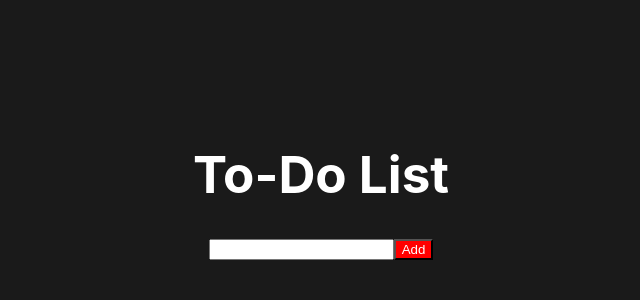
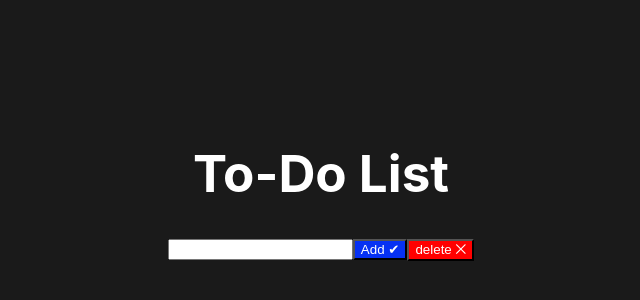
Before and after one commit to martinacev/todo-react, a React (Vite) app: page / in a window 1280 px wide. Shown: the part 206-506 px from the top of the page, without its empty margins (319-959 px from the left). Built offline with nearby package versions, Linux system fonts and the light colour scheme.

Commit message:
Delete items todo (#2)
* delete-todo-items-all

```diff
--- a/src/App.css
+++ b/src/App.css
@@ -4,3 +4,7 @@
 	padding: 2rem;
 	text-align: center;
 }
+
+.deleteTodoItems {
+	background-color: red;
+}
--- a/src/Todo.jsx
+++ b/src/Todo.jsx
@@ -9,6 +9,10 @@ const TodoList = () => {
 			setTodos([...todos, { text: newTodo.trim() }]);
 			setNewTodo("");
 		}
+	};
+
+	const handleDeleteAll = () => {
+		setTodos([]);
 	};
 
 	const handleKeyPress = (event) => {
@@ -26,7 +30,10 @@ const TodoList = () => {
 				onChange={(e) => setNewTodo(e.target.value)}
 				onKeyPress={handleKeyPress}
 			/>
-			<button onClick={handleAddTodo}>Add</button>
+			<button onClick={handleAddTodo}>Add ✔</button>
+			<button onClick={handleDeleteAll} className="deleteTodoItems">
+				delete ⨉
+			</button>
 			<ul>
 				{todos.map((todo, index) => (
 					<li key={index}>
--- a/src/index.css
+++ b/src/index.css
@@ -46,13 +46,8 @@ h1 {
 		color: #747bff;
 	}
 	button {
-		background-color: red;
+		background-color: rgb(6, 49, 243);
 		color: white;
 		cursor: pointer;
 	}
 }
-
-li {
-	list-style: decimal;
-	color: red;
-}
```
